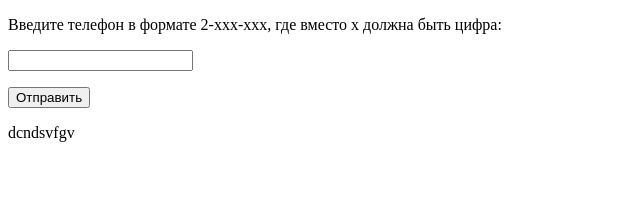
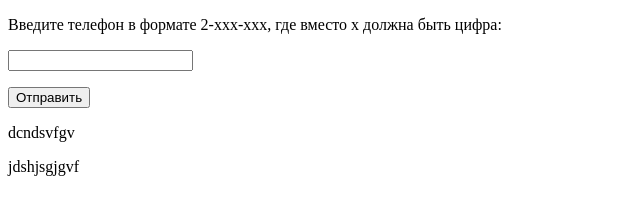
Before and after one commit to Yury-mygit/testGit, a plain HTML site: page index.html in a window 1280 px wide. Shown: the whole page, without its empty margins (0-640 px from the left). Drawn offline with Linux system fonts and the light colour scheme.

Commit message:
first second commite

```diff
--- a/index.html
+++ b/index.html
@@ -11,6 +11,7 @@
     <p><input type="tel" pattern="2-[0-9]{3}-[0-9]{3}"></p>
     <p><input type="submit" value="Отправить"></p>
     <p>dcndsvfgv</p>
+    <p>jdshjsgjgvf</p>
 </form>
 </body>
 </html>
```
